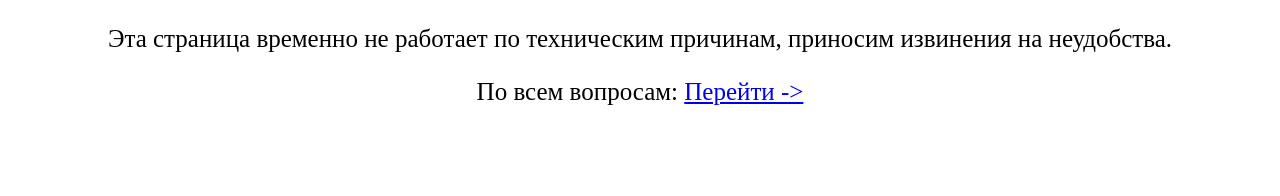
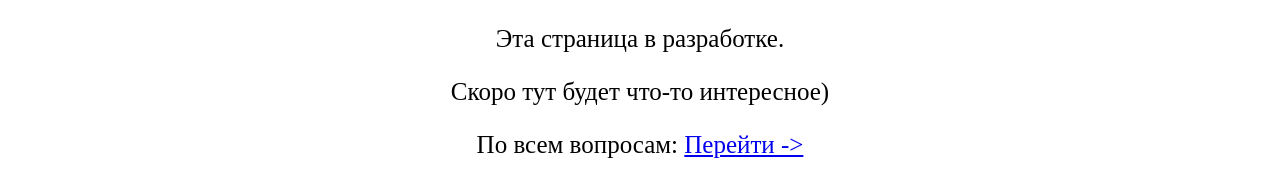
Before and after one commit to sergeik1970/engineering-works, a plain HTML site: page index.html in a window 1280 px wide. Drawn offline with Linux system fonts and the light colour scheme.

Commit message:
fix text

```diff
--- a/index.html
+++ b/index.html
@@ -4,10 +4,11 @@
     <meta charset="UTF-8">
     <meta name="viewport" content="width=device-width, initial-scale=1.0">
     <link rel="stylesheet" href="style.css">
-    <title>Технические работы</title>
+    <title>Скоро...</title>
 </head>
 <body>
-    <p>Эта страница временно не работает по техническим причинам, приносим извинения на неудобства.</p>
+    <p>Эта страница в разработке.</p>
+    <p>Скоро тут будет что-то интересное)</p>
     <p>По всем вопросам: <a href="http://kdsv.ru/">Перейти -></a></p>
 
 </body>
```
